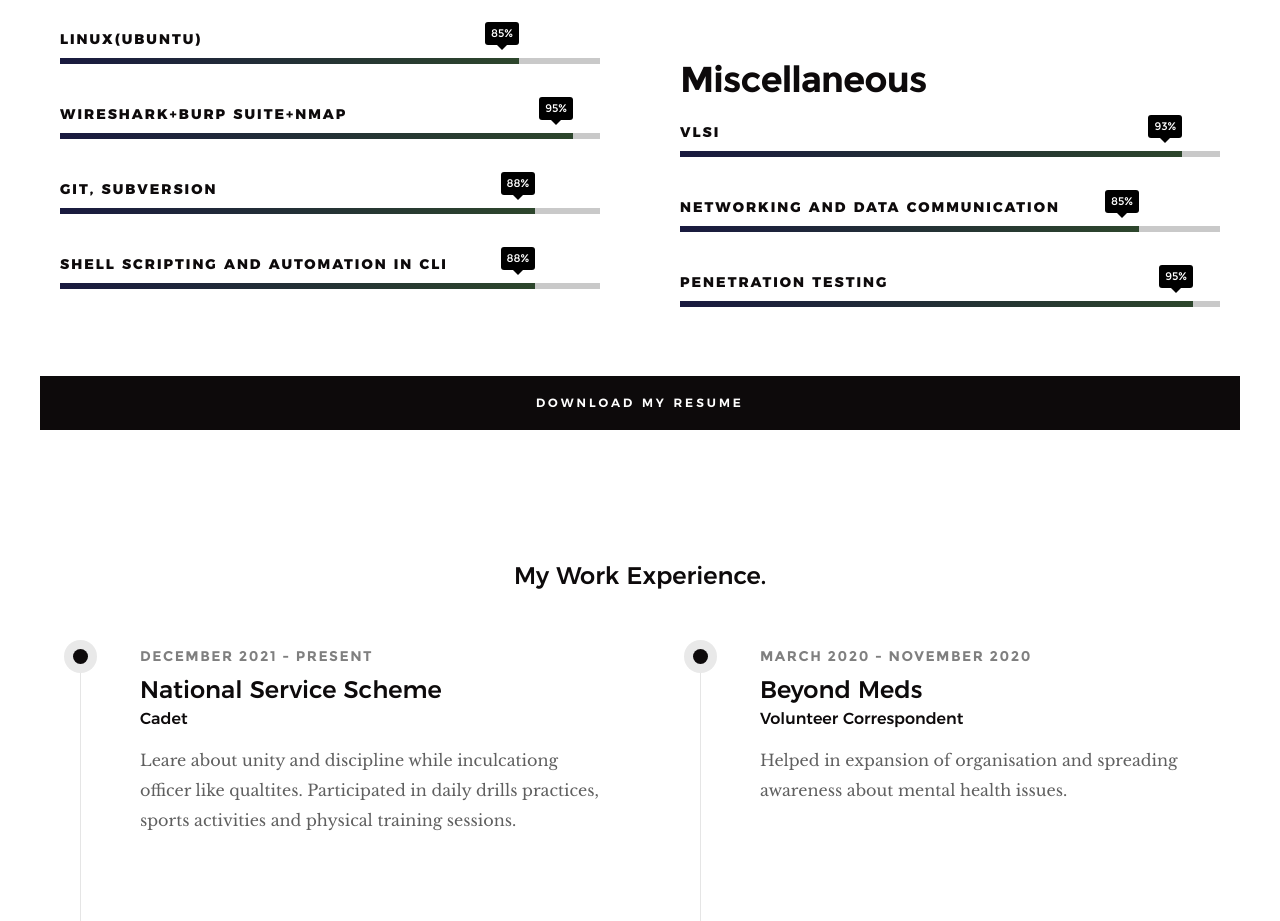
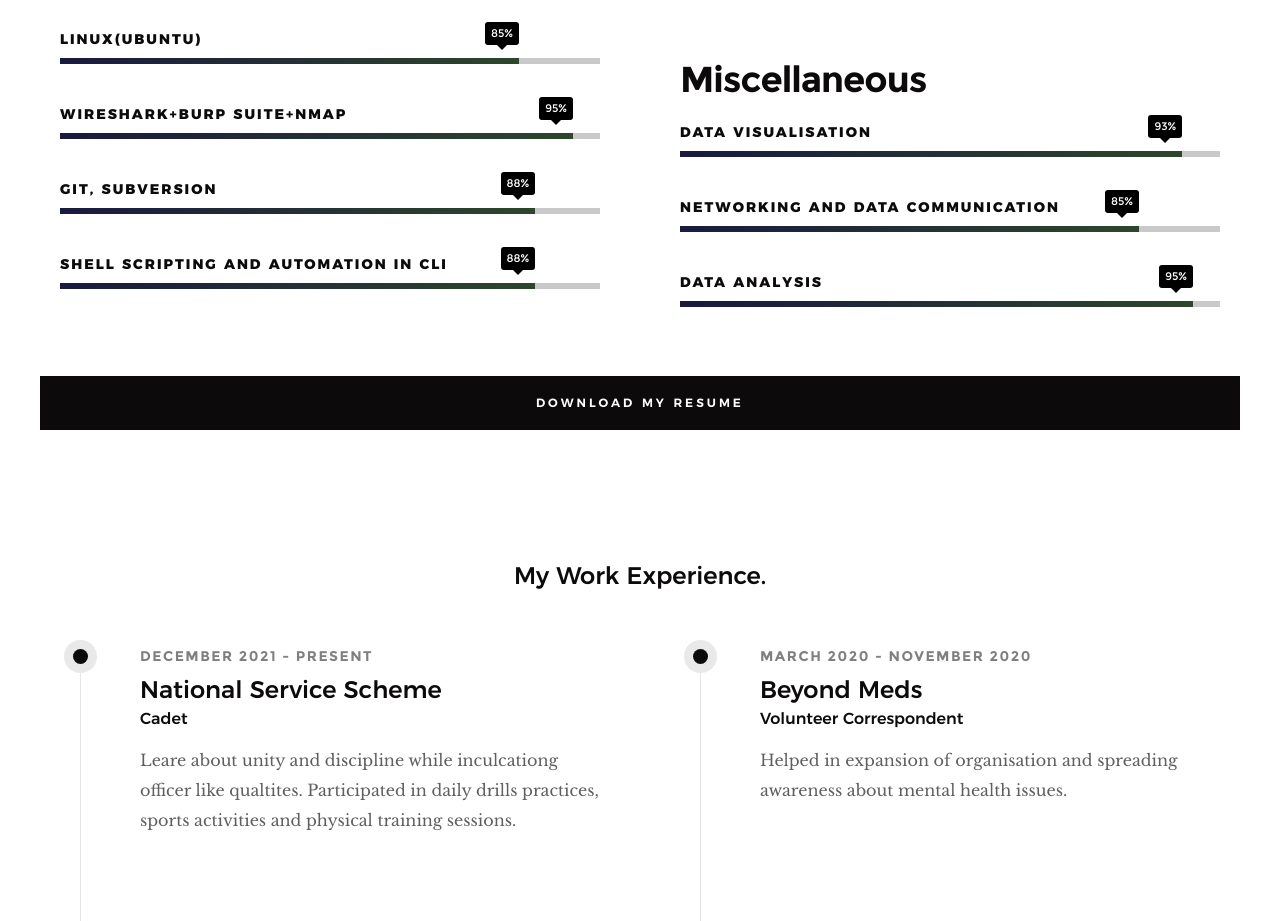
Before and after one commit to SinghalRish/myportfolio, a plain HTML site: page index.html in a window 1280 px wide. Shown: the part 1340-2261 px from the top of the page. Drawn offline with Linux system fonts and the light colour scheme.

Commit message:
Update index.html

```diff
--- a/index.html
+++ b/index.html
@@ -184,7 +184,7 @@
                     <h1>Miscellaneous</h1><br>
                     <li>
                     <div class="progress percent93"><span>93%</span></div>
-                    <strong>VLSI</strong>
+                    <strong>DATA VISUALISATION</strong>
                     </li>
                     <li>
                     <div class="progress percent85"><span>85%</span></div>
@@ -192,13 +192,13 @@
                     </li>
                     <li>
                     <div class="progress percent95"><span>95%</span></div>
-                    <strong>Penetration testing</strong>
+                    <strong>Data Analysis</strong>
                     </li>
                 </ul>
 
             </div>
             <div >
-                <a href="https://drive.google.com/file/d/1SQuZYv4mzgAlgjpL-Ie3WOzo6L1_ndXH/view?usp=drive_link" class="btn btn--primary full-width" target="_blank">Download My Resume</a>
+                <a href="https://drive.google.com/file/d/1Hol2dfoOdqKnx5DRLxsYsyvbzgEbjpf0/view?usp=sharing" class="btn btn--primary full-width" target="_blank">Download My Resume</a>
 
             </div>
         </div> <!-- end about-content -->
```
